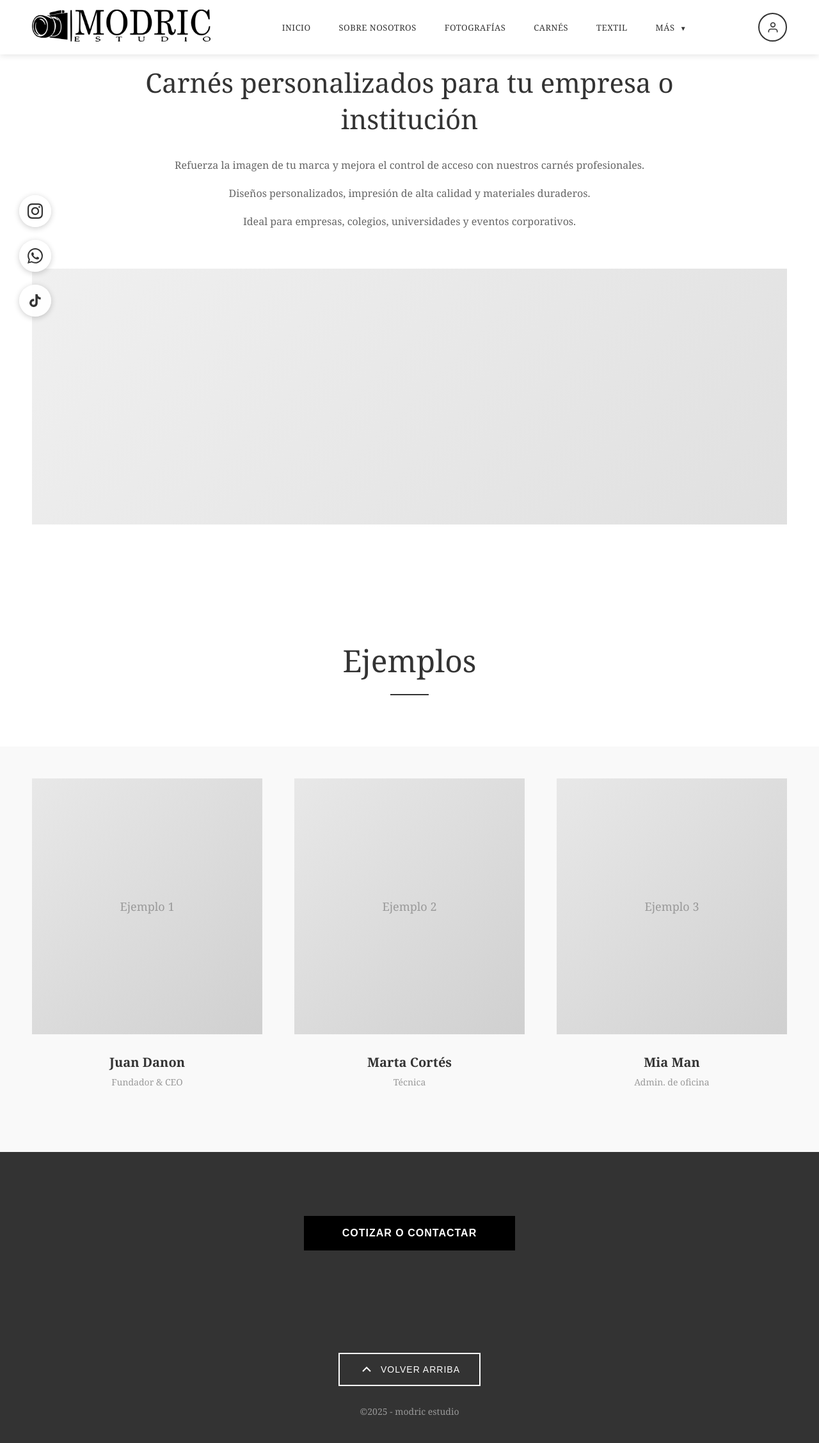
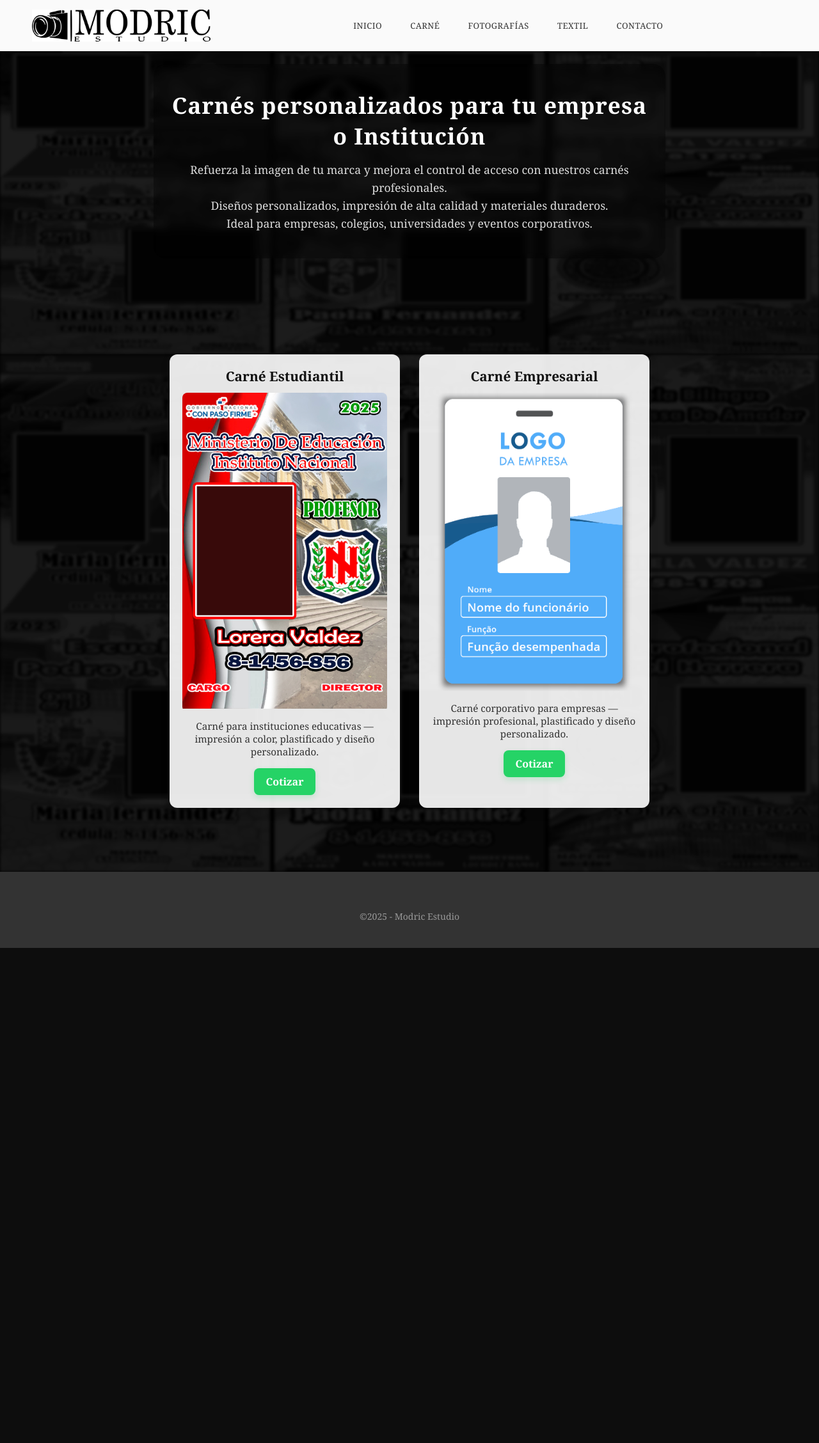
Before and after one commit to GamuDevOne/modric-estudio-web, a PHP site: page /carnet/carnes.html in a window 1280 px wide. Shown: the whole page at 64% size. After the commit the page ends 1482 px from the top, so only its background shows below. Run offline with PHP 8.4, Linux system fonts and the light colour scheme.

Commit message:
Actualización de carnet e inclusión de nuevas imágenes por Ana Reyes

```diff
--- a/carnet/carnes.html
+++ b/carnet/carnes.html
@@ -3,150 +3,90 @@
 <head>
   <meta charset="UTF-8">
   <meta name="viewport" content="width=device-width, initial-scale=1.0">
-    <title>Carnés Personalizados - Modric Estudio</title>
+  <title>Carnés | Modric Estudio</title>
+
+  <!-- Enlaces a tus hojas de estilo -->
+  <link rel="stylesheet" href="../inicio/index-styles.css">
+  <link rel="stylesheet" href="../css/global-styles.css">
   <link rel="stylesheet" href="carnet-styles.css">
-    <link rel="stylesheet" href="../css/global-styles.css">
+
+  <!-- Scroll suave -->
+  <style>
+    html {
+      scroll-behavior: smooth;
+    }
+  </style>
 </head>
+
 <body>
-    <!-- HEADER FIJO (igual al del inicio) -->
+  <!-- HEADER (idéntico al de index.html) -->
   <header id="header">
-        <!-- LOGO - IZQUIERDA -->
     <div class="logo">
-            <a href="../index.html">
-                <img src="../imagenes/logo.png" alt="Modric Estudio">
-            </a>
+      <img src="../imagenes/logo.png" alt="Modric Estudio" class="logo-img">
     </div>
-
-        <!-- NAVEGACIÓN - CENTRO -->
     <nav>
       <ul>
         <li><a href="../index.html">INICIO</a></li>
-                <li><a href="../index.html#sobre-nosotros">SOBRE NOSOTROS</a></li>
+        <li><a href="#biografia">CARNÉ</a></li>
         <li><a href="../index.html#fotografias">FOTOGRAFÍAS</a></li>
-                <li><a href="carnes.html">CARNÉS</a></li>
-                <li><a href="index.html#textil">TEXTIL</a></li>
-                <li class="dropdown">
-                    <a href="javascript:void(0)" class="dropdown-toggle">MÁS</a>
-                    <ul class="dropdown-menu">
-                        <li><a href="../index.html#combos">Combos de graduación</a></li>
+        <li><a href="../textil.html">TEXTIL</a></li>
         <li><a href="../index.html#contacto">CONTACTO</a></li>
       </ul>
-                </li>
-            </ul>
     </nav>
-
-        <!-- BOTÓN LOGIN - DERECHA -->
-        <div class="login-btn">
-        <button onclick="toggleLoginMenu()" class="login-icon-btn" aria-label="Abrir menú de usuario" title="Abrir menú de usuario" type="button">
-            <svg xmlns="http://www.w3.org/2000/svg" width="20" height="20" viewBox="0 0 24 24" fill="none" stroke="currentColor" stroke-width="2">
-                <path d="M20 21v-2a4 4 0 0 0-4-4H8a4 4 0 0 0-4 4v2"></path>
-                <circle cx="12" cy="7" r="4"></circle>
-            </svg>
-        </button>
-
-        <div id="loginMenu" class="login-menu">
-            <a href="../login/login.html">Iniciar Sesión</a>
-        </div>
-    </div>
   </header>
 
-    <!-- ICONOS SOCIALES FIJOS - IZQUIERDA -->
-    <div class="social-icons">
-        <!-- INSTAGRAM -->
-        <a href="https://www.instagram.com/modricestudio" target="_blank" rel="noopener noreferrer" aria-label="Síguenos en Instagram">
-            <svg xmlns="http://www.w3.org/2000/svg" viewBox="0 0 24 24" role="img" aria-hidden="true">
-                <path d="M12 2.163c3.204 0 3.584.012 4.85.07 3.252.148 4.771 1.691 4.919 4.919.058 1.265.069 1.645.069 4.849 0 3.205-.012 3.584-.069 4.849-.149 3.225-1.664 4.771-4.919 4.919-1.266.058-1.644.07-4.85.07-3.204 0-3.584-.012-4.849-.07-3.26-.149-4.771-1.699-4.919-4.92-.058-1.265-.07-1.644-.07-4.849 0-3.204.013-3.583.07-4.849.149-3.227 1.664-4.771 4.919-4.919 1.266-.057 1.645-.069 4.849-.069zm0-2.163c-3.259 0-3.667.014-4.947.072-4.358.2-6.78 2.618-6.98 6.98-.059 1.281-.073 1.689-.073 4.948 0 3.259.014 3.668.072 4.948.2 4.358 2.618 6.78 6.98 6.98 1.281.058 1.689.072 4.948.072 3.259 0 3.668-.014 4.948-.072 4.354-.2 6.782-2.618 6.979-6.98.059-1.28.073-1.689.073-4.948 0-3.259-.014-3.667-.072-4.947-.196-4.354-2.617-6.78-6.979-6.98-1.281-.059-1.69-.073-4.949-.073zm0 5.838c-3.403 0-6.162 2.759-6.162 6.162s2.759 6.163 6.162 6.163 6.162-2.759 6.162-6.163c0-3.403-2.759-6.162-6.162-6.162zm0 10.162c-2.209 0-4-1.79-4-4 0-2.209 1.791-4 4-4s4 1.791 4 4c0 2.21-1.791 4-4 4zm6.406-11.845c-.796 0-1.441.645-1.441 1.44s.645 1.44 1.441 1.44c.795 0 1.439-.645 1.439-1.44s-.644-1.44-1.439-1.44z"/>
-            </svg>
-        </a>
 
-        <!-- WHATSAPP -->
-        <a href="https://wa.me/34914789012" target="_blank" rel="noopener noreferrer" aria-label="Contáctanos por WhatsApp">
-            <svg xmlns="http://www.w3.org/2000/svg" viewBox="0 0 24 24" role="img" aria-hidden="true">
-                <path d="M17.472 14.382c-.297-.149-1.758-.867-2.03-.967-.273-.099-.471-.148-.67.15-.197.297-.767.966-.94 1.164-.173.199-.347.223-.644.075-.297-.15-1.255-.463-2.39-1.475-.883-.788-1.48-1.761-1.653-2.059-.173-.297-.018-.458.13-.606.134-.133.298-.347.446-.52.149-.174.198-.298.298-.497.099-.198.05-.371-.025-.52-.075-.149-.669-1.612-.916-2.207-.242-.579-.487-.5-.669-.51-.173-.008-.371-.01-.57-.01-.198 0-.52.074-.792.372-.272.297-1.04 1.016-1.04 2.479 0 1.462 1.065 2.875 1.213 3.074.149.198 2.096 3.2 5.077 4.487.709.306 1.262.489 1.694.625.712.227 1.36.195 1.871.118.571-.085 1.758-.719 2.006-1.413.248-.694.248-1.289.173-1.413-.074-.124-.272-.198-.57-.347m-5.421 7.403h-.004a9.87 9.87 0 01-5.031-1.378l-.361-.214-3.741.982.998-3.648-.235-.374a9.86 9.86 0 01-1.51-5.26c.001-5.45 4.436-9.884 9.888-9.884 2.64 0 5.122 1.03 6.988 2.898a9.825 9.825 0 012.893 6.994c-.003 5.45-4.437 9.884-9.885 9.884m8.413-18.297A11.815 11.815 0 0012.05 0C5.495 0 .16 5.335.157 11.892c0 2.096.547 4.142 1.588 5.945L.057 24l6.305-1.654a11.882 11.882 0 005.683 1.448h.005c6.554 0 11.89-5.335 11.893-11.893a11.821 11.821 0 00-3.48-8.413z"/>
-            </svg>
-        </a>
 
-        <!-- TIK TOK -->
-        <a href="https://www.tiktok.com/@modricestudio" target="_blank" rel="noopener noreferrer" aria-label="Síguenos en TikTok">
-            <svg xmlns="http://www.w3.org/2000/svg" viewBox="0 0 24 24">
-                <path fill="#333" d="M19.589 6.686a4.793 4.793 0 01-3.77-4.245V2h-3.445v13.672a2.896 2.896 0 01-5.201 1.743l-.002-.001.002.001a2.895 2.895 0 013.183-4.51v-3.5a6.329 6.329 0 00-5.394 10.692 6.33 6.33 0 0010.857-4.424V8.687a8.182 8.182 0 004.773 1.526V6.79a4.831 4.831 0 01-1.003-.104z"/>
-            </svg>
-        </a>
-    </div>
-
-    <!-- SECCIÓN CARNÉS -->
+  <!-- BIOGRAFÍA -->
  <section id="carnes" class="carnes-section">
   <div class="carnes-header">
-            <h2>Carnés personalizados para tu empresa o institución</h2>
+    <h2>Carnés personalizados para tu empresa o Institución</h2>
     <p>Refuerza la imagen de tu marca y mejora el control de acceso con nuestros carnés profesionales.</p>
     <p>Diseños personalizados, impresión de alta calidad y materiales duraderos.</p>
     <p>Ideal para empresas, colegios, universidades y eventos corporativos.</p>
   </div>
+</section>
+  <!-- SECCIÓN DE CARNÉS -->
+  <section class="carnes-section">
+    <div class="carnes-wrapper">
+      <div class="carnes-grid">
 
-        <div class="carnes-image">
-            <!-- AGREGA TU IMAGEN DE FONDO AQUÍ -->
-            <!-- <img src="imagenes/carnes-background.jpg" alt="Carnés"> -->
-            <div class="carnes-image-placeholder"></div>
+        <!-- Carné Estudiantil -->
+        <div class="carne-card">
+          <h3>Carné Estudiantil</h3>
+          <div class="carne-img-wrap">
+            <img src="../imagenes/instituto-nacional.jpg" alt="Ejemplo Carné Estudiantil">
           </div>
-    </section>
-
-    <!-- SECCIÓN EJEMPLOS CARNÉS -->
-    <section class="examples-separator">
-        <h2>Ejemplos</h2>
-        <div class="separator-line-bottom"></div>
-    </section>
-
-    <section class="carnes-examples">
-        <div class="examples-grid">
-            <!-- EJEMPLO 1 -->
-            <div class="example-card">
-                <div class="example-image">
-                    <!-- <img src="imagenes/carnes/ejemplo1.jpg" alt="Ejemplo 1"> -->
-                    <div class="example-placeholder">Ejemplo 1</div>
-                </div>
-                <h3>Juan Danon</h3>
-                <p>Fundador & CEO</p>
+          <p class="carne-desc">
+            Carné para instituciones educativas — impresión a color, plastificado y diseño personalizado.
+          </p>
+          <a class="btn-cotizar"
+             href="https://wa.me/50766110691?text=Hola%2C%20quiero%20cotizar%20un%20carn%C3%A9%20estudiantil."
+             target="_blank">Cotizar</a>
         </div>
 
-            <!-- EJEMPLO 2 -->
-            <div class="example-card">
-                <div class="example-image">
-                    <!-- <img src="imagenes/carnes/ejemplo2.jpg" alt="Ejemplo 2"> -->
-                    <div class="example-placeholder">Ejemplo 2</div>
+        <!-- Carné Empresarial -->
+        <div class="carne-card">
+          <h3>Carné Empresarial</h3>
+          <div class="carne-img-wrap">
+            <img src="../imagenes/carne-empresarial.jpg" alt="Ejemplo Carné Empresarial">
           </div>
-                <h3>Marta Cortés</h3>
-                <p>Técnica</p>
+          <p class="carne-desc">
+            Carné corporativo para empresas — impresión profesional, plastificado y diseño personalizado.
+          </p>
+          <a class="btn-cotizar"
+             href="https://wa.me/50766110691?text=Hola%2C%20quiero%20cotizar%20un%20carn%C3%A9%20empresarial."
+             target="_blank">Cotizar</a>
         </div>
 
-            <!-- EJEMPLO 3 -->
-            <div class="example-card">
-                <div class="example-image">
-                    <!-- <img src="imagenes/carnes/ejemplo3.jpg" alt="Ejemplo 3"> -->
-                    <div class="example-placeholder">Ejemplo 3</div>
-                </div>
-                <h3>Mia Man</h3>
-                <p>Admin. de oficina</p>
       </div>
     </div>
   </section>
 
-    <!-- SECCIÓN BOTÓN COTIZAR/CONTACTAR -->
-    <section class="carnes-cta-section">
-        <button class="cta-button" type="button" onclick="window.location.href='../index.html#contacto'">Cotizar o Contactar</button>
-    </section>
-
   <!-- FOOTER -->
   <footer class="footer">
-        <button class="back-to-top" type="button" onclick="scrollToTop()" aria-label="Volver arriba">
-            <svg width="24" height="24" viewBox="0 0 24 24" fill="none" stroke="currentColor" stroke-width="2" aria-hidden="true">
-                <path d="M18 15l-6-6-6 6"/>
-            </svg>
-            <span class="visually-hidden">Volver arriba</span>
-        </button>
-        <p class="copyright">©2025 - modric estudio</p>
+    <p class="copyright">©2025 - Modric Estudio</p>
   </footer>
 
-    <script src="../js/global-script.js"></script>
-    <script src="../carnet/carne.js"></script>
 </body>
 </html>
--- a/carnet/carnet-styles.css
+++ b/carnet/carnet-styles.css
@@ -1,207 +1,169 @@
-/* ========================================
-   SECCIÓN CARNÉS
-======================================== */
+/* ---------- SECCIÓN CARNÉS ---------- */
 .carnes-section {
-    padding: 100px 50px;
-    background-color: #fff;
+  position: relative;
+  padding: 100px 20px;
+  color: #fff;
+  text-align: center;
+  overflow: hidden;
+  background-color: #000;
 }
 
+/* 🔳 COLLAGE DE FONDO */
+.carnes-section::before {
+  content: "";
+  position: absolute;
+  inset: 0;
+  z-index: 0;
+  background-image:
+    url("../imagenes/foto1.jpg"),
+    url("../imagenes/foto2.jpg"),
+    url("../imagenes/foto3.jpg"),
+    url("../imagenes/foto4.jpg"),
+    url("../imagenes/foto5.jpg"),
+    url("../imagenes/foto6.jpg");
+  background-size: 33% 50%, 33% 50%, 33% 50%, 33% 50%, 33% 50%, 33% 50%;
+  background-position:
+    top left, top center, top right,
+    bottom left, bottom center, bottom right;
+  background-repeat: no-repeat;
+  filter: grayscale(100%) brightness(35%) blur(2px);
+  opacity: 0.7;
+}
+
+/* 🔳 CAPA NEGRA DIFUMINADA PARA CONTRASTE */
+.carnes-section::after {
+  content: "";
+  position: absolute;
+  inset: 0;
+  background: rgba(0, 0, 0, 0.55);
+  z-index: 1;
+}
+
+/* ---------- CONTENIDO ---------- */
 .carnes-header {
-    max-width: 1000px;
-    margin: 0 auto 60px;
-    text-align: center;
+  position: relative;
+  z-index: 2;
+  max-width: 800px;
+  margin: 0 auto 50px;
+  background: rgba(0, 0, 0, 0.3);
+  backdrop-filter: blur(6px);
+  padding: 40px 20px;
+  border-radius: 20px;
+  animation: fadeIn 1.5s ease-in-out;
 }
 
 .carnes-header h2 {
-    font-size: 42px;
-    font-weight: 300;
-    color: #333;
-    margin-bottom: 30px;
+  font-size: 2.2rem;
+  font-weight: 700;
+  margin-bottom: 15px;
+  color: #fff;
+  letter-spacing: 1px;
 }
 
 .carnes-header p {
-    font-size: 16px;
-    line-height: 1.8;
-    color: #666;
-    margin-bottom: 15px;
+  font-size: 1.1rem;
+  color: #ddd;
+  line-height: 1.6;
 }
 
-.carnes-image {
-    max-width: 1400px;
-    margin: 0 auto;
-    height: 400px;
-    overflow: hidden;
+/* ---------- TARJETAS ---------- */
+.carnes-wrapper {
+  margin-top: -100px; /* súbelo o bájalo ajustando este valor */
+  position: relative;
+  z-index: 2;
 }
 
-.carnes-image img {
-    width: 100%;
-    height: 100%;
-    object-fit: cover;
+.carnes-grid {
+  display: flex;
+  gap: 30px;
+  justify-content: center;
+  align-items: stretch;
+  flex-wrap: wrap;
 }
 
-.carnes-image-placeholder {
-    width: 100%;
-    height: 100%;
-    background: linear-gradient(135deg, #f0f0f0 0%, #e0e0e0 100%);
-    display: flex;
-    align-items: center;
-    justify-content: center;
-    color: #999;
-    font-size: 20px;
+.carne-card {
+  background: rgba(255, 255, 255, 0.9);
+  border-radius: 12px;
+  padding: 20px;
+  width: 360px;
+  box-shadow: 0 6px 18px rgba(0, 0, 0, 0.08);
+  display: flex;
+  flex-direction: column;
+  align-items: center;
+  text-align: center;
+  transition: transform 0.2s ease, box-shadow 0.2s ease;
 }
 
-/* SEPARADOR EJEMPLOS */
-.examples-separator {
-    padding: 80px 50px;
-    text-align: center;
+.carne-card:hover {
+  transform: translateY(-6px);
+  box-shadow: 0 10px 26px rgba(0, 0, 0, 0.12);
 }
 
-.examples-separator h2 {
-    font-size: 48px;
-    font-weight: 300;
-    color: #333;
-    margin-bottom: 20px;
+.carne-card h3 {
+  font-size: 1.3rem;
+  color: #111;
+  margin-bottom: 12px;
 }
 
-.separator-line-bottom {
-    width: 60px;
-    height: 2px;
-    background-color: #333;
-    margin: 0 auto;
+.carne-img-wrap {
+  width: 100%;
+  border-radius: 8px;
+  overflow: hidden;
+  margin-bottom: 12px;
 }
 
-/* GALERÍA DE EJEMPLOS CARNÉS */
-.carnes-examples {
-    padding: 50px 50px 100px;
-    background-color: #f9f9f9;
+.carne-img-wrap img {
+  width: 100%;
+  height: auto;
+  object-fit: cover;
 }
 
-.examples-grid {
-    max-width: 1200px;
-    margin: 0 auto;
-    display: grid;
-    grid-template-columns: repeat(3, 1fr);
-    gap: 50px;
+.carne-desc {
+  font-size: 0.95rem;
+  color: #333;
+  margin-bottom: 16px;
 }
 
-.example-card {
-    text-align: center;
+.btn-cotizar {
+  display: inline-block;
+  background: #25d366;
+  color: #fff;
+  padding: 10px 18px;
+  border-radius: 8px;
+  text-decoration: none;
+  font-weight: 600;
+  box-shadow: 0 4px 10px rgba(37, 211, 102, 0.2);
+  transition: background 0.3s ease;
 }
 
-.example-image {
-    width: 100%;
-    height: 400px;
-    margin-bottom: 30px;
+.btn-cotizar:hover {
+  background: #20b457;
 }
 
-.example-image img {
-    width: 100%;
-    height: 100%;
-    object-fit: cover;
+/* ---------- ANIMACIÓN ---------- */
+@keyframes fadeIn {
+  from {
+    opacity: 0;
+    transform: translateY(40px);
+  }
+  to {
+    opacity: 1;
+    transform: translateY(0);
+  }
 }
 
-.example-placeholder {
-    width: 100%;
-    height: 100%;
-    background: linear-gradient(135deg, #e8e8e8 0%, #d0d0d0 100%);
-    display: flex;
+/* ---------- RESPONSIVO ---------- */
+@media (max-width: 800px) {
+  .carnes-grid {
+    flex-direction: column;
     align-items: center;
-    justify-content: center;
-    color: #999;
-    font-size: 18px;
+  }
+
+  .carne-card {
+    width: 90%;
+  }
+
+  .carnes-header h2 {
+    font-size: 1.7rem;
+  }
 }
-
-.example-card h3 {
-    font-size: 20px;
-    font-weight: 600;
-    color: #333;
-    margin-bottom: 8px;
-}
-
-.example-card p {
-    font-size: 14px;
-    color: #999;
-}
-
-/* SECCIÓN CTA CARNÉS */
-.carnes-cta-section {
-    padding: 100px 50px;
-    background-color: #333;
-    text-align: center;
-}
-
-.cta-button {
-    background-color: #000;
-    color: #fff;
-    border: none;
-    padding: 18px 60px;
-    font-size: 16px;
-    text-transform: uppercase;
-    letter-spacing: 1px;
-    cursor: pointer;
-    transition: all 0.3s ease;
-    font-weight: 600;
-}
-
-.cta-button:hover {
-    background-color: #555;
-    transform: translateY(-3px);
-    box-shadow: 0 8px 20px rgba(0, 0, 0, 0.5);
-}
-
-/* RESPONSIVE CARNÉS */
-@media (max-width: 1024px) {
-    .examples-grid {
-        grid-template-columns: repeat(2, 1fr);
-        gap: 30px;
-    }
-
-    .example-image {
-        height: 300px;
-    }
-}
-
-@media (max-width: 768px) {
-    .carnes-section {
-        padding: 60px 30px;
-    }
-
-    .carnes-header h2 {
-        font-size: 28px;
-    }
-
-    .carnes-image {
-        height: 250px;
-    }
-
-    .examples-separator {
-        padding: 50px 30px;
-    }
-
-    .examples-separator h2 {
-        font-size: 32px;
-    }
-
-    .examples-grid {
-        grid-template-columns: 1fr;
-        gap: 50px;
-        padding: 0 30px;
-    }
-
-    .example-image {
-        height: 350px;
-    }
-
-    .carnes-examples {
-        padding: 30px 0 60px;
-    }
-
-    .carnes-cta-section {
-        padding: 60px 30px;
-    }
-
-    .cta-button {
-        padding: 15px 40px;
-        font-size: 14px;
-    }
-}
```
Also changed, not shown: imagenes/Foto1.jpg (added), imagenes/Foto2.jpg (added), imagenes/Foto3.jpg (added), imagenes/Foto4.jpg (added), imagenes/Foto5.jpg (added), imagenes/Foto6.jpg (added), imagenes/carne-empresarial.jpg (added), imagenes/instituto-nacional.jpg (added). Lines whose indentation alone changed are shown as unchanged.
